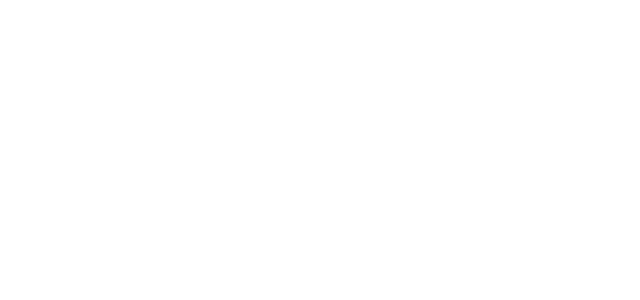
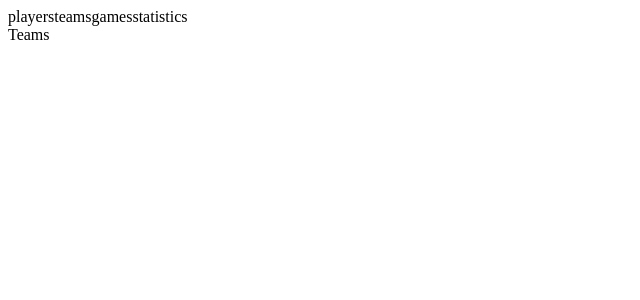
Before and after one commit to BartekKujawski/football-app, a React (Vite) app: page / in a window 1280 px wide. Shown: the top 300 px of the page, without its empty margins (0-640 px from the left). Built offline with nearby package versions, Linux system fonts and the light colour scheme.

Commit message:
Create Menu

```diff
--- a/src/App.tsx
+++ b/src/App.tsx
@@ -1,3 +1,28 @@
-export const App = () => {
-    return null;
+import { createGlobalStyle } from 'styled-components';
+import { useMenu } from './hooks/useMenu';
+import { Header } from './components/Header';
+import { Players } from './components/Players';
+import { Teams } from './components/Teams';
+import { Games } from './components/Games';
+import { Statistics } from './components/Statistics';
+
+export const GlobalStyle = createGlobalStyle`
+@import url('https://fonts.googleapis.com/css2?family=Inter:wght@400;600;700&display=swap');
+`;
+
+const App = () => {
+    const { nav, handleMenu } = useMenu();
+
+    return (
+        <>
+            <GlobalStyle />
+            <Header handleMenu={handleMenu} />
+            {nav === 'players' && <Players />}
+            {nav === 'teams' && <Teams />}
+            {nav === 'games' && <Games />}
+            {nav === 'statistics' && <Statistics />}
+        </>
+    );
 };
+
+export { App };
--- /dev/null
+++ b/src/components/Games.tsx
@@ -0,0 +1,5 @@
+const Games = () => {
+    return <div>Games</div>;
+};
+
+export { Games };
--- /dev/null
+++ b/src/components/Header.tsx
@@ -0,0 +1,23 @@
+import type { Menu } from '../types';
+
+const links = ['players', 'teams', 'games', 'statistics'];
+
+type HeaderProps = {
+    handleMenu: (link: Menu) => void;
+};
+
+const Header = ({ handleMenu }: HeaderProps) => {
+    return (
+        <>
+            <nav>
+                {links.map((link, index) => (
+                    <a key={index} onClick={() => handleMenu(link as Menu)}>
+                        {link}
+                    </a>
+                ))}
+            </nav>
+        </>
+    );
+};
+
+export { Header };
--- /dev/null
+++ b/src/components/Players.tsx
@@ -0,0 +1,5 @@
+const Players = () => {
+    return <div>Players</div>;
+};
+
+export { Players };
--- /dev/null
+++ b/src/components/Statistics.tsx
@@ -0,0 +1,5 @@
+const Statistics = () => {
+    return <div>Statistics</div>;
+};
+
+export { Statistics };
--- /dev/null
+++ b/src/components/Teams.tsx
@@ -0,0 +1,5 @@
+const Teams = () => {
+    return <div>Teams</div>;
+};
+
+export { Teams };
--- /dev/null
+++ b/src/hooks/useMenu.ts
@@ -0,0 +1,14 @@
+import { useState } from 'react';
+import type { Menu } from '../types';
+
+const useMenu = () => {
+    const [nav, setNav] = useState<Menu>('teams');
+
+    const handleMenu = (link: Menu) => {
+        setNav(link);
+    };
+
+    return { nav, handleMenu, setNav };
+};
+
+export { useMenu };
--- a/src/main.tsx
+++ b/src/main.tsx
@@ -1,6 +1,7 @@
 import { StrictMode } from 'react';
 import { createRoot } from 'react-dom/client';
 import { App } from './App.tsx';
+
 
 createRoot(document.getElementById('root')!).render(
     <StrictMode>
--- a/src/server.js
+++ b/src/server.js
@@ -66,5 +66,5 @@
 server.use(router);
 
 server.listen(3000, () => {
-    console.log('✅ JSON Server running at http://localhost:3000');
+    console.log('JSON Server running at http://localhost:3000');
 });
--- /dev/null
+++ b/src/types/index.ts
@@ -0,0 +1 @@
+export type Menu = 'players' | 'teams' | 'games' | 'statistics';
```
